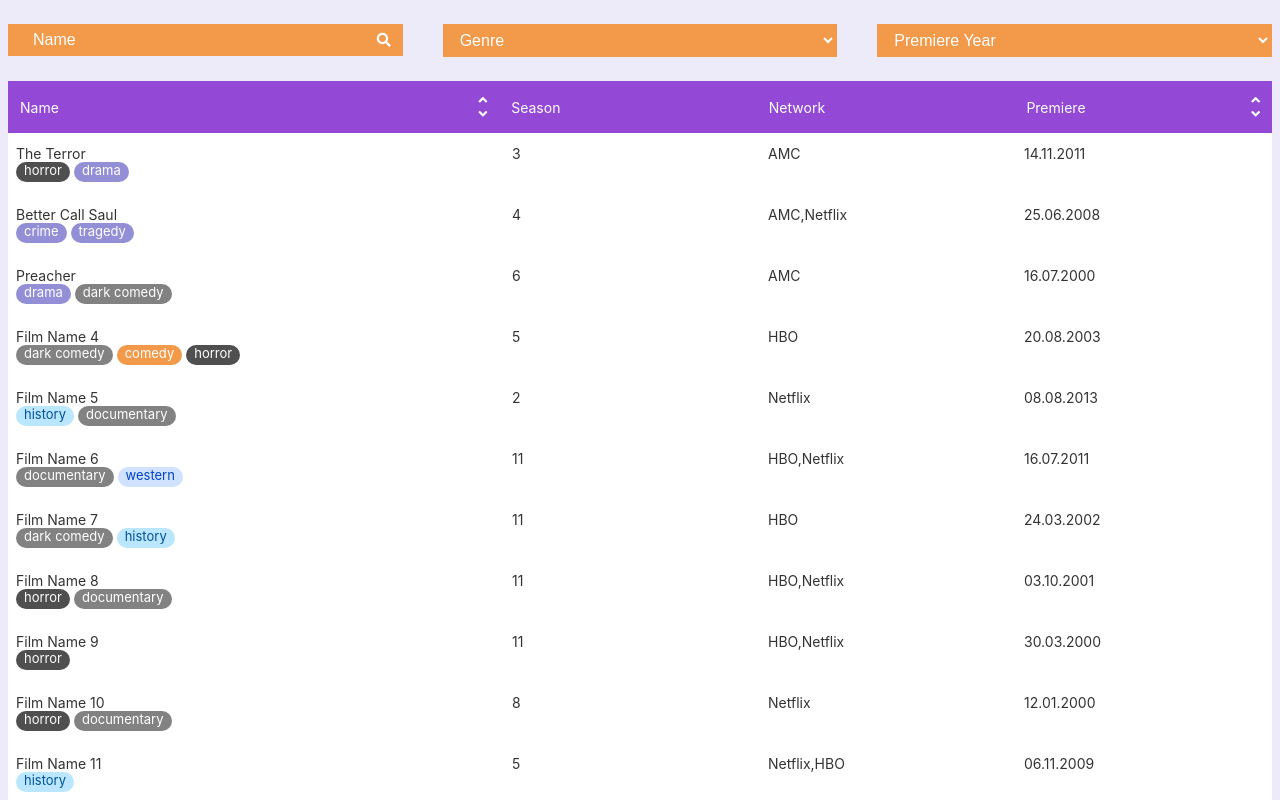
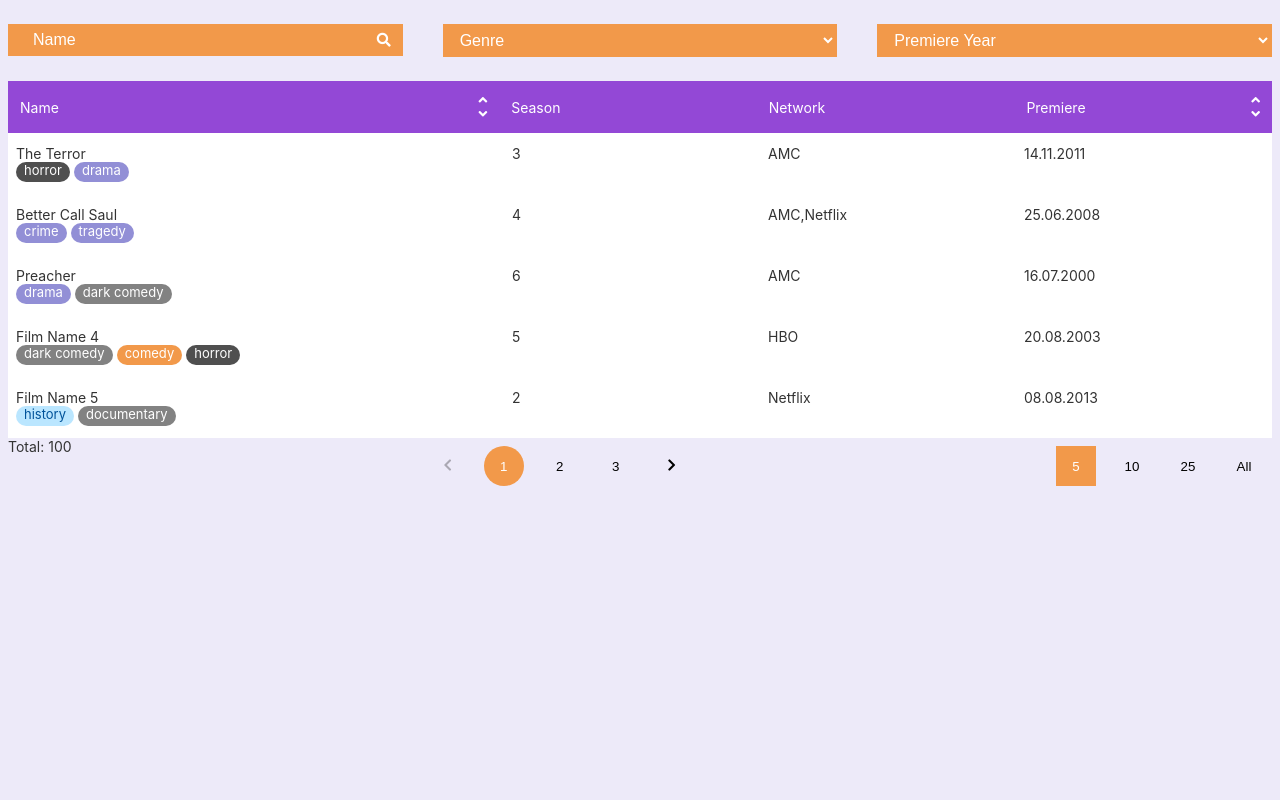
Before and after one commit to alik-p/films-table, an Angular app: page / in a window 1280 px wide. Shown: the top 800 px of the page. Built offline with nearby package versions, Linux system fonts and the light colour scheme.

Commit message:
feat: add pagination functionality

```diff
--- a/src/app/core/api/films-api.service.ts
+++ b/src/app/core/api/films-api.service.ts
@@ -4,10 +4,10 @@ import { Observable } from 'rxjs';
 import { Film } from './models/film.model';
 import { ApiParams } from './models/params.model';
 import { MockDbService } from './mock-db.service';
+import { ApiResponse } from './models/response.model';
+import { map } from 'rxjs/operators';
+import { ApiPagination } from './models/pagination.model';
 
-enum apiUrls {
-  films = '/films'
-}
 
 
 @Injectable({
@@ -20,8 +20,11 @@ export class FilmsApiService extends RestService {
   }
 
 
-  getFilms$(params?: ApiParams): Observable<Film[]> {
-    return this.dbService.getFilms$(params);
+  getFilms$(params?: ApiParams): Observable<ApiResponse> {
+    return this.dbService.getFilms$(params)
+      .pipe(
+        map((films: Film[]) => this.initResponseData(films, params))
+      );
   }
 
 
@@ -35,4 +38,27 @@ export class FilmsApiService extends RestService {
   }
 
 
+  private getPage(films: Film[], pagination: ApiPagination): Film[] {
+     const begin = pagination.pageNumber - 1;
+     const end = begin + pagination.pageSize;
+     return (begin  < end) ? films.slice(begin, end) : films;
+  }
+
+
+  private initResponseData(films: Film[], params: ApiParams): ApiResponse {
+    const pagination = this.initResponsePagination(films, params);
+    const content = this.getPage(films, pagination);
+    return {content, pagination};
+  }
+
+
+  private initResponsePagination(films: Film[], params: ApiParams): ApiPagination {
+    const {pageNumber = 1, pageSize = films.length} = params;
+    const total = films.length;
+    return {pageNumber, pageSize, total};
+  }
+
+
+
+
 }
--- a/src/app/core/api/mock-db.service.ts
+++ b/src/app/core/api/mock-db.service.ts
@@ -76,6 +76,7 @@ export class MockDbService {
       : films;
   }
 
+
   private sort(films: Film[], options: string[]): Film[] {
     if (options) {
       options.reverse().forEach(option => {
--- a/src/app/film-list/components/film-list/film-list.component.html
+++ b/src/app/film-list/components/film-list/film-list.component.html
@@ -38,7 +38,10 @@
       </div>
     </div>
     <div class="table--pagination">
-      <app-pagination></app-pagination>
+      <app-pagination
+        [pagination]="pagination"
+        (paginationChange)="onPaginationChange()"
+      ></app-pagination>
     </div>
   </div>
 </div>
--- a/src/app/film-list/components/film-list/film-list.component.ts
+++ b/src/app/film-list/components/film-list/film-list.component.ts
@@ -3,6 +3,7 @@ import { Film } from '../../../core/api/models/film.model';
 import { Filters } from '../../../core/api/models/filters.model';
 import { Lookup } from '../../shared/models/lookup';
 import { SortDirection, SortField } from '../../shared/models/sort-field';
+import { Pagination } from '../../shared/models/pagination';
 
 @Component({
   selector: 'app-film-list',
@@ -13,7 +14,9 @@ import { SortDirection, SortField } from '../../shared/models/sort-field';
 export class FilmListComponent implements OnInit {
   @Input() films: Film[];
   @Input() lookup: Lookup;
+  @Input() pagination: Pagination;
   @Output() filtersChange = new EventEmitter<Filters>();
+  @Output() paginationChange = new EventEmitter<Pagination>();
   @Output() sortChange = new EventEmitter<SortField>();
 
   constructor() {
@@ -40,6 +43,12 @@ export class FilmListComponent implements OnInit {
     this.filtersChange.emit(filters);
   }
 
+
+  onPaginationChange(): void {
+    this.paginationChange.emit(this.pagination);
+  }
+
+
   onSort(direction: SortDirection, field: string): void {
     this.sortChange.emit({direction, field});
   }
--- a/src/app/film-list/components/pagination/pagination.component.html
+++ b/src/app/film-list/components/pagination/pagination.component.html
@@ -1,20 +1,45 @@
 <div class="pagination">
-  <div></div>
+  <div>
+    Total: {{pagination.total}}
+  </div>
   <div class="button--group">
-    <button type="button" class="btn btn--circle">
+    <button
+      type="button" class="btn btn--circle"
+      [disabled]="pagination.isPageFirst()"
+      (click)="onPagePrev()">
       <i class="fas fa-chevron-left"></i>
     </button>
-    <button type="button" class="btn btn--circle _selected">1</button>
-    <button type="button" class="btn btn--circle">2</button>
-    <button type="button" class="btn btn--circle">3</button>
-    <button type="button" class="btn btn--circle">
+    <ng-container *ngFor="let page of pageButtons">
+      <button *ngIf="!isPageDisabled(page)"
+              type="button" class="btn btn--circle"
+              [ngClass]="{'_selected': isPageSelected(page)}"
+              [disabled]="isPageDisabled(page)"
+              (click)="onPageSelect(page)">
+        {{page}}
+      </button>
+    </ng-container>
+    <button
+      type="button" class="btn btn--circle"
+      [disabled]="pagination.isPageLast()"
+      (click)="onPageNext()">
       <i class="fas fa-chevron-right"></i>
     </button>
   </div>
   <div class="button--group">
-    <button type="button" class="btn btn--rectangle">5</button>
-    <button type="button" class="btn btn--rectangle">10</button>
-    <button type="button" class="btn btn--rectangle">25</button>
-    <button type="button" class="btn btn--rectangle _selected">All</button>
+    <ng-container *ngFor="let size of pageSizeButtons">
+      <button
+        type="button" class="btn btn--rectangle"
+        [ngClass]="{'_selected': isSizeSelected(size)}"
+        (click)="onSizeSelect(size)">
+        {{size}}
+      </button>
+    </ng-container>
+
+    <button type="button" class="btn btn--rectangle"
+            [ngClass]="{'_selected': isSizeSelected(null)}"
+            (click)="onSizeSelect(null)">
+      All
+    </button>
+
   </div>
 </div>
--- a/src/app/film-list/components/pagination/pagination.component.sass
+++ b/src/app/film-list/components/pagination/pagination.component.sass
@@ -27,6 +27,10 @@ $color-white: #ffffff
     transform: translateY(-0.25rem)
     box-shadow: 0px 3px 15px rgba(0, 0, 0, 0.2)
 
+  &:disabled
+    cursor: not-allowed
+
+
   &._selected
     background-color: $color-orange
     color: $color-white
--- a/src/app/film-list/components/pagination/pagination.component.ts
+++ b/src/app/film-list/components/pagination/pagination.component.ts
@@ -1,4 +1,6 @@
-import { ChangeDetectionStrategy, Component, OnInit } from '@angular/core';
+import { ChangeDetectionStrategy, Component, EventEmitter, Input, OnInit, Output } from '@angular/core';
+import { Pagination } from '../../shared/models/pagination';
+
 
 @Component({
   selector: 'app-pagination',
@@ -7,10 +9,91 @@ import { ChangeDetectionStrategy, Component, OnInit } from '@angular/core';
   changeDetection: ChangeDetectionStrategy.OnPush,
 })
 export class PaginationComponent implements OnInit {
+  @Input() pagination: Pagination;
+  @Output() paginationChange = new EventEmitter<Pagination>();
 
-  constructor() { }
+  pageButtons: number[];
+
+
+  constructor() {
+    this.initPageButtons();
+  }
+
+  get pageSizeButtons(): number[] {
+    return [5, 10, 25];
+  }
+
 
   ngOnInit(): void {
   }
 
+
+  isPageDisabled(page: number): boolean {
+    return this.pagination.pageSize * (page - 1) >= this.pagination.total;
+  }
+
+
+  isPageSelected(page: number): boolean {
+    return this.pagination.pageNumber === page;
+  }
+
+  isSizeSelected(size: number): boolean {
+    return this.pagination.pageSize === size;
+  }
+
+
+  onPageNext(): void {
+    if (this.pagination.isPageLast()) {
+      return;
+    }
+    const next = ++this.pagination.pageNumber;
+    if (this.pageButtons[this.pageButtons.length - 1] < next) {
+      this.pageButtons.shift();
+      this.pageButtons.push(next);
+    }
+    this.emitPagination();
+  }
+
+
+  onPagePrev(): void {
+    if (this.pagination.isPageFirst()) {
+      return;
+    }
+    const prev = --this.pagination.pageNumber;
+    if (this.pageButtons[0] > prev) {
+      this.pageButtons.unshift(prev);
+      this.pageButtons.pop();
+    }
+    this.emitPagination();
+  }
+
+
+  onPageSelect(page: number): void {
+    if (!this.isPageSelected(page)) {
+      this.pagination.pageNumber = page;
+      this.emitPagination();
+    }
+  }
+
+
+  onSizeSelect(size: number): void {
+    if (this.pagination.pageSize !== size) {
+      this.pagination.pageNumber = 1;
+      this.pagination.pageSize = size;
+      this.initPageButtons();
+      this.emitPagination();
+    }
+  }
+
+
+  private initPageButtons(): void {
+    this.pageButtons = [1, 2, 3];
+  }
+
+
+  private emitPagination(): void {
+    this.paginationChange.emit(this.pagination);
+  }
+
+
 }
--- a/src/app/film-list/film-list-container.component.ts
+++ b/src/app/film-list/film-list-container.component.ts
@@ -6,6 +6,7 @@ import { UserOptions } from './shared/models/user-options';
 import { Filters } from '../core/api/models/filters.model';
 import { Lookup } from './shared/models/lookup';
 import { SortField } from './shared/models/sort-field';
+import { Pagination } from './shared/models/pagination';
 
 
 @Component({
@@ -14,7 +15,9 @@ import { SortField } from './shared/models/sort-field';
     <app-film-list
       [films]="films$ | async"
       [lookup]="lookup$ | async"
+      [pagination]="pagination$ | async"
       (filtersChange)="onFiltersChange($event)"
+      (paginationChange)="onPaginationChange($event)"
       (sortChange)="onSortChange($event)">
     </app-film-list>
   `,
@@ -23,6 +26,7 @@ import { SortField } from './shared/models/sort-field';
 export class FilmListContainerComponent implements OnInit {
   films$: Observable<Film[]>;
   lookup$: Observable<Lookup>;
+  pagination$: Observable<Pagination>;
 
   options: UserOptions;
 
@@ -32,8 +36,10 @@ export class FilmListContainerComponent implements OnInit {
 
 
   ngOnInit(): void {
-    this.films$ = this.filmsService.getAll$();
+    // this.films$ = this.filmsService.getAll$();
     this.lookup$ = this.filmsService.lookup$();
+    this.pagination$ = this.filmsService.pagination$;
+    this.loadFilms$();
   }
 
 
@@ -42,8 +48,13 @@ export class FilmListContainerComponent implements OnInit {
     this.loadFilms$();
   }
 
+  onPaginationChange(pagination: Pagination): void {
+    this.options.setPagination(pagination);
+    this.loadFilms$();
+  }
+
+
   onSortChange(option: SortField): void {
-    console.log('onSortChange: ', option);
     this.options.setSorting(option);
     this.loadFilms$();
   }
--- /dev/null
+++ b/src/app/film-list/shared/models/pagination.ts
@@ -0,0 +1,44 @@
+import { ApiPagination } from '../../../core/api/models/pagination.model';
+
+
+export class Pagination implements ApiPagination {
+  pageNumber: number;
+  pageSize: number;
+  total: number;
+
+  private constructor(count: number, page: number, total?: number) {
+    this.pageNumber = page;
+    this.pageSize = count;
+    this.total = total;
+  }
+
+
+  static create(count: number = 5, page: number = 1, total: number = 0): Pagination {
+    return new Pagination(count, page, total);
+  }
+
+
+  static init(response: ApiPagination): Pagination {
+    if (!response) {
+      return;
+    }
+    const page = response.pageNumber || 1;
+    const total = response.total;
+    const count = response.pageSize || total;
+    if (!Number.isInteger(count * page * total)) {
+      return;
+    }
+    return new Pagination(count, page, total);
+  }
+
+
+  isPageFirst(): boolean {
+    return this.pageNumber === 1;
+  }
+
+  isPageLast(): boolean {
+    return this.pageSize * this.pageNumber >= this.total;
+  }
+
+
+}
--- a/src/app/film-list/shared/models/user-options.ts
+++ b/src/app/film-list/shared/models/user-options.ts
@@ -1,23 +1,29 @@
-import { ApiPagination } from '../../../core/api/models/pagination.model';
 import { Filters } from '../../../core/api/models/filters.model';
 import { ApiParams } from '../../../core/api/models/params.model';
 import { SortField } from './sort-field';
+import { Pagination } from './pagination';
 
 export class UserOptions {
 
   private filters: Filters;
-  private pagination: ApiPagination;
+  private pagination: Pagination;
   private sort: Set<string>;
 
   constructor() {
     // Defaults:
     this.filters = {name: null, tags: null, premiere: null};
-    this.pagination = {pageNumber: 1, pageSize: 5};
+    this.pagination = Pagination.create(); // {pageNumber: 1, pageSize: 5};
     this.sort = new Set();
   }
 
   setFilters(filters: Filters) {
     this.filters = {...this.filters, ...filters};
+  }
+
+
+  setPagination(pagination: Pagination): void {
+    this.pagination.pageNumber = pagination.pageNumber;
+    this.pagination.pageSize = pagination.pageSize;
   }
 
 
```
Also changed, not shown: src/app/core/api/models/response.model.ts (+5 -3 lines), src/app/film-list/shared/films.service.ts (+13 -11 lines).
